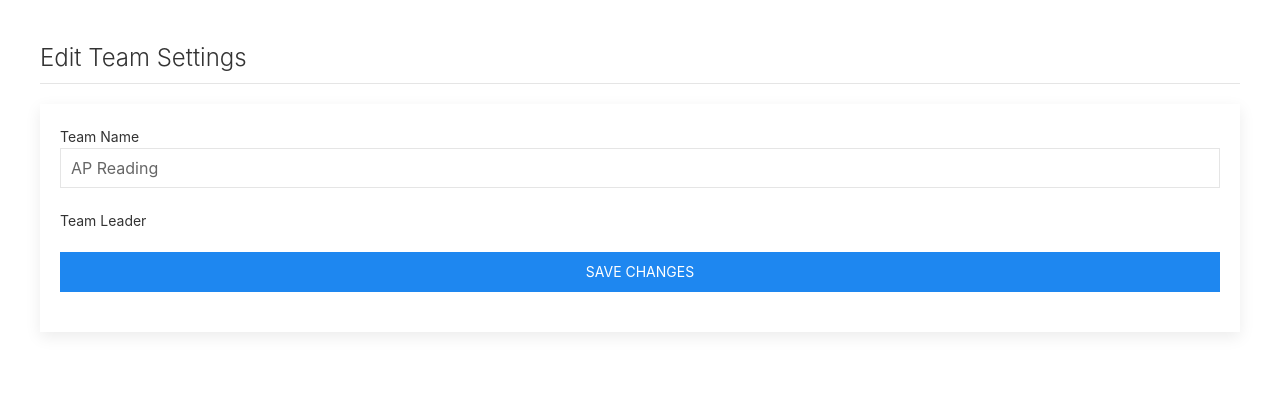
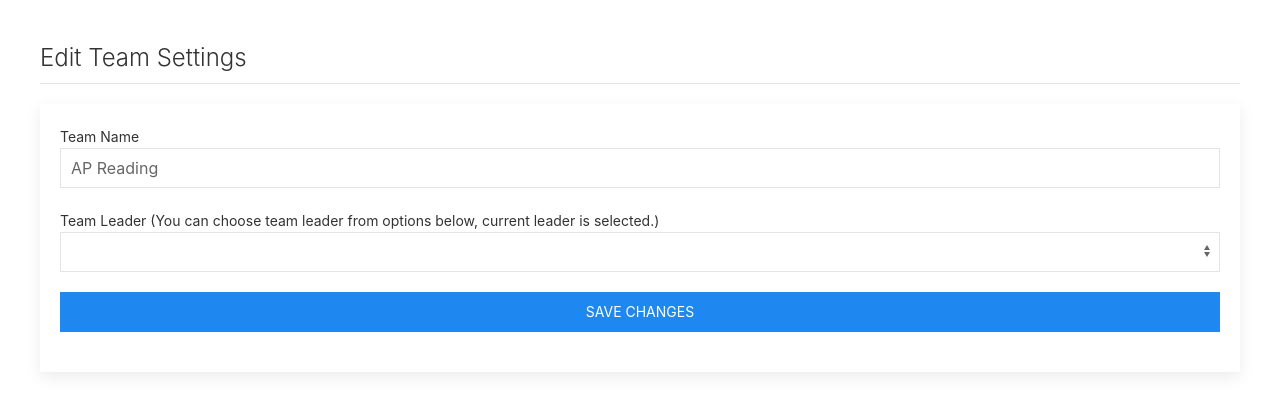
Before and after one commit to arpanneupane19/Chattr, a Flask app: page /edit-team/13366ba456391a283316 in a window 1280 px wide. Shown: the part 80-493 px from the top of the page. Run offline with Flask 2, Linux system fonts and the light colour scheme; a user stored in the database is signed in; data comes from the database, SQL or seed files in the repository; lists and menus that the app fills with data are empty; some libraries are stand-ins or nearby versions.

Commit message:
added edit team leader feature

```diff
--- a/app/templates/edit_team.html
+++ b/app/templates/edit_team.html
@@ -21,7 +21,10 @@
                             </div>
 
                             <div class="uk-margin">
-                                <label class="uk-form-label">Team Leader</label>
+                                <label class="uk-form-label" for="form-stacked-select">Team Leader (You can choose team leader from options below, current leader is selected.)</label>
+                                <div class="uk-form-controls">
+                                    {{form.leader(class='uk-select',id='form-stacked-select')}}
+                                </div>
                             </div>
 
                             {% with messages = get_flashed_messages() %}
@@ -38,7 +41,8 @@
                                 {% endfor %}
                             {% endif %}
 
-                            <div class="uk-margin">
+
+                            <div class="uk-margin" uk-tooltip='title: Once you save these changes, these changes will immediately be reflected. If you changed team leader, whoever you picked will be team leader and will have control over the team. Make sure to double check!; pos: bottom;'>
                                 {{form.submit(class='uk-button uk-button-primary uk-width-1-1')}}
                             </div>
                         </fieldset>
@@ -53,3 +57,15 @@
 </div>
 
 {% endblock content %}
+
+
+                            <!-- <div class="uk-margin">
+                                <label class="uk-form-label" for="form-stacked-select">Team Leader</label>
+                                <div class="uk-form-controls">
+                                    <select class="uk-select" id="form-stacked-select">
+                                        {% for member in members %}
+                                            <option>{{member.username}}</option>
+                                        {% endfor %}
+                                    </select>
+                                </div>
+                            </div> -->
```
